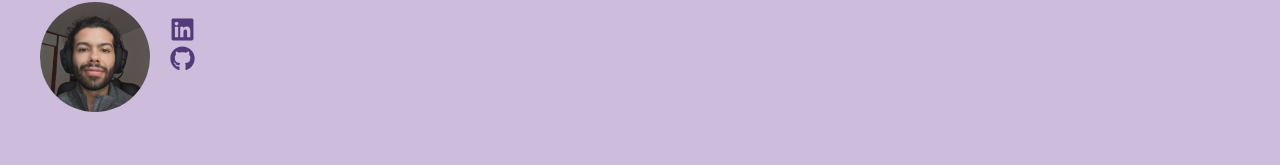
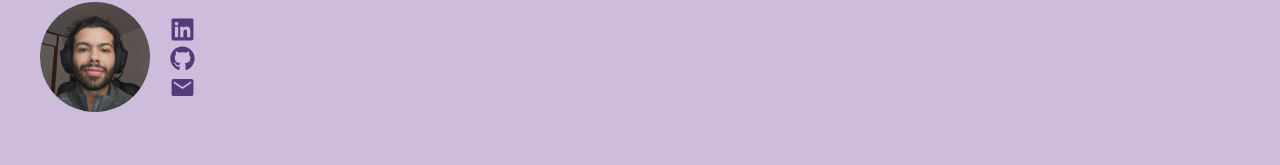
Before and after one commit to mercuryeater/rastro-peludo, a Next.js app: page /us in a window 1280 px wide. Shown: the part 1197-1362 px from the top of the page. Built offline with nearby package versions, Linux system fonts and the light colour scheme; a web font is replaced by a local one.

Commit message:
refactor: :lipstick: addMail

```diff
--- a/src/components/Us/Us.jsx
+++ b/src/components/Us/Us.jsx
@@ -3,6 +3,8 @@ import s from "./Us.module.scss";
 import Link from "next/link";
 import Image from "next/image";
 import { FaLinkedin, FaGithub } from "react-icons/fa";
+import { IoMdMail } from "react-icons/io";
+
 import profile from "@assets/me.jpg";
 
 export default function Us() {
@@ -49,6 +51,9 @@ export default function Us() {
           <Link href="https://github.com/mercuryeater" target="_blank">
             <FaGithub className={s.contact__links__link} />
           </Link>
+          <Link href="mailto: federicoc03@gmail.com" target="_blank">
+            <IoMdMail className={s.contact__links__link} />
+          </Link>
         </span>
       </div>
 
```
